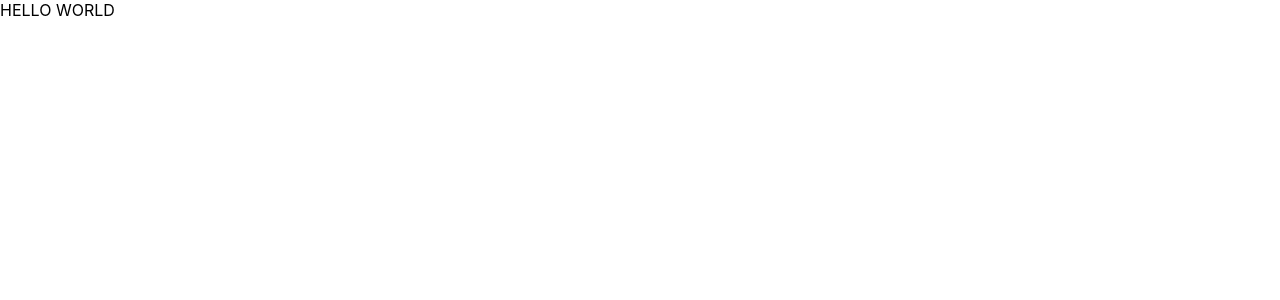
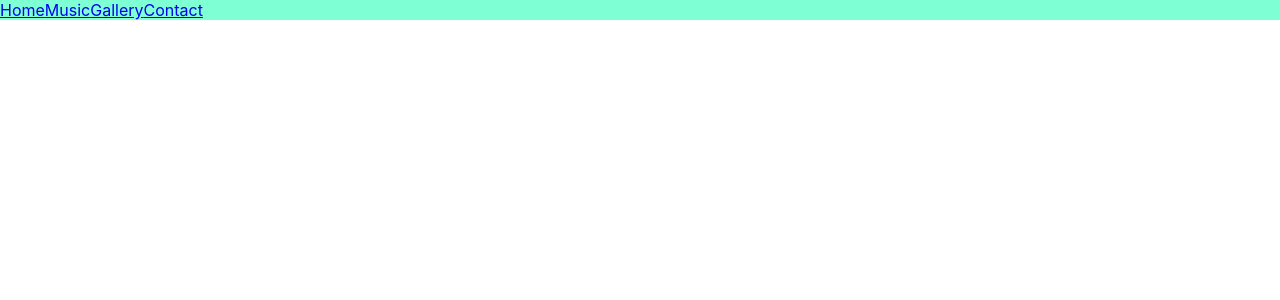
Before and after one commit to Duke1014/my-website, a React (Create React App) app: page / in a window 1280 px wide. Shown: the top 300 px of the page. Built offline with nearby package versions, Linux system fonts and the light colour scheme.

Commit message:
navbar in progress

```diff
--- a/package.json
+++ b/package.json
@@ -8,6 +8,7 @@
     "@testing-library/user-event": "^13.5.0",
     "react": "^17.0.2",
     "react-dom": "^17.0.2",
+    "react-router-dom": "^6.2.2",
     "react-scripts": "5.0.0",
     "web-vitals": "^2.1.4"
   },
--- a/src/App.css
+++ b/src/App.css
@@ -1,38 +1,13 @@
-.App {
-  text-align: center;
+.nav-bar {
+  background-color: aquamarine;
+  overflow: hidden;
 }
 
-.App-logo {
-  height: 40vmin;
-  pointer-events: none;
+.nav-bar li {
+  float: left;
+  color: #f2f2f2;
+  text-align: center;
+  padding: 14px 16px;
+  text-decoration: none;
+  font-size: 17px;
 }
-
-@media (prefers-reduced-motion: no-preference) {
-  .App-logo {
-    animation: App-logo-spin infinite 20s linear;
-  }
-}
-
-.App-header {
-  background-color: #282c34;
-  min-height: 100vh;
-  display: flex;
-  flex-direction: column;
-  align-items: center;
-  justify-content: center;
-  font-size: calc(10px + 2vmin);
-  color: white;
-}
-
-.App-link {
-  color: #61dafb;
-}
-
-@keyframes App-logo-spin {
-  from {
-    transform: rotate(0deg);
-  }
-  to {
-    transform: rotate(360deg);
-  }
-}
--- a/src/Home.js
+++ b/src/Home.js
@@ -1,7 +1,11 @@
 import React from 'react'
+import Navbar from './components/navbar'
+import navbar from './components/navbar'
 
 export default function Home() {
   return (
-    <div>HELLO WORLD</div>
+    <div>
+      <Navbar />
+    </div>
   )
 }
--- /dev/null
+++ b/src/components/navbar.js
@@ -0,0 +1,21 @@
+import React from 'react'
+import { Link } from 'react-router-dom'
+
+export default function () {
+  return (
+    <div className="nav-bar">
+        <a>
+            <Link to="/">Home</Link>
+        </a>
+        <a>
+            <Link to="/music">Music</Link>
+        </a>
+        <a>
+            <Link to="/gallery">Gallery</Link>
+        </a>
+        <a>
+            <Link to="/contact">Contact</Link>
+        </a>
+    </div>
+  )
+}
```
Also changed, not shown: 1 other file (tests, documents, lock files or other folders).
